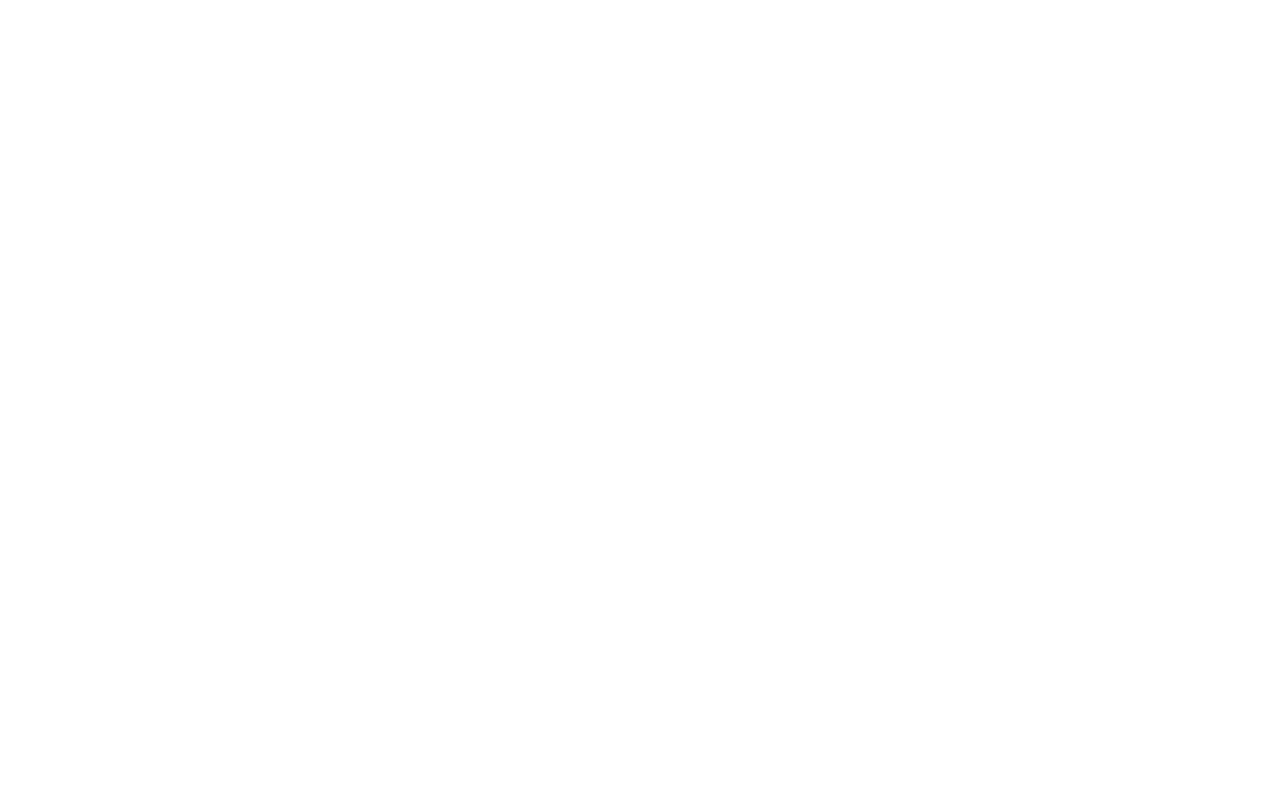
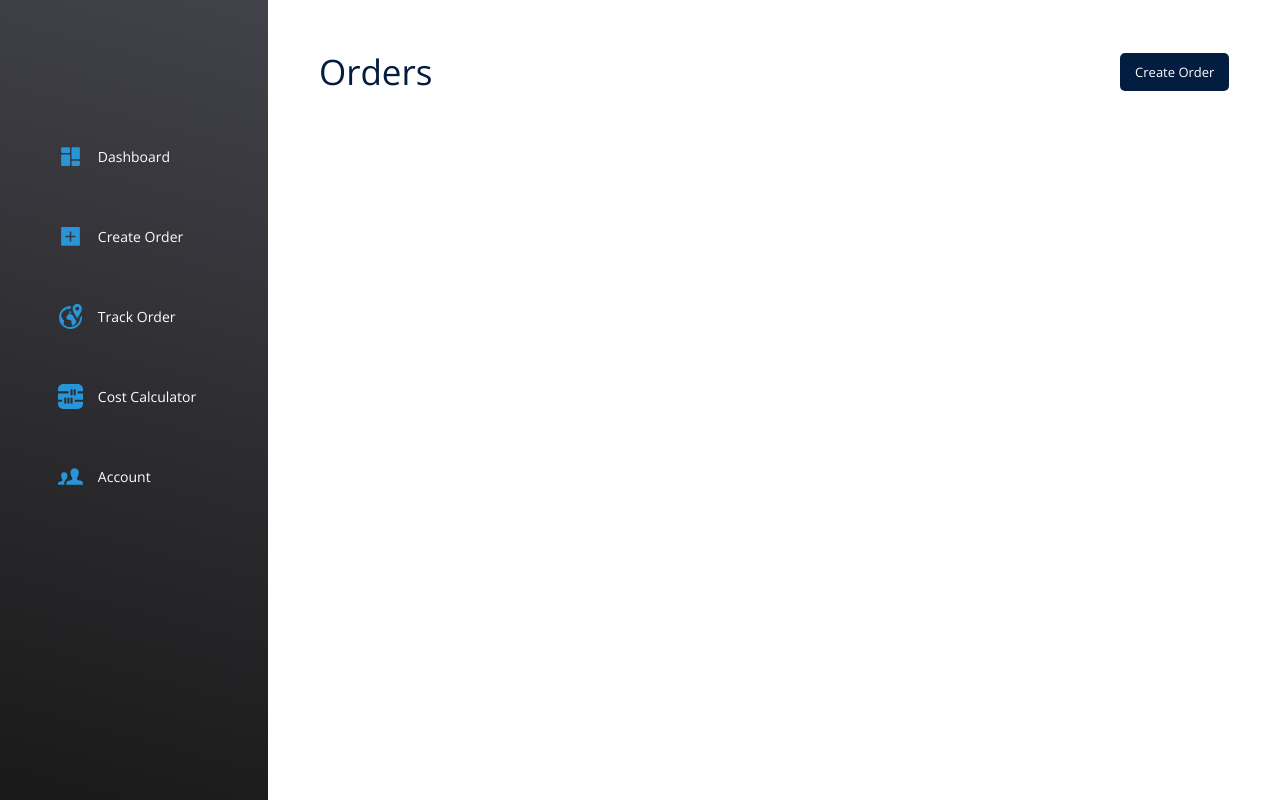
Before and after one commit to rambey-coder/checkit-enterprise, a React (Create React App) app: page /track-order in a window 1280 px wide. Before the commit this address had no page. Built offline with nearby package versions, Linux system fonts and the light colour scheme; sample sign-in values are in the browser's storage.

Commit message:
feat: add track order page

```diff
--- a/src/App.js
+++ b/src/App.js
@@ -7,6 +7,7 @@ import { Authenticated, RequireToken } from "./Authentication";
 import { ToastContainer } from "react-toastify";
 import "react-toastify/dist/ReactToastify.css";
 import Dashboard from "./pages/Dashboard/Dashboard";
+import TrackOrder from "./pages/TrackOrder/TrackOrder";
 
 function App() {
   return (
@@ -21,7 +22,8 @@ function App() {
         {/* protected route */}
         <Route element={<RequireToken />}>
               <Route path="/profile" element={<Dashboard />} />
-              <Route path="/account" element={<Account />} />
+          <Route path="/account" element={<Account />} />
+          <Route path="/track-order" element={<TrackOrder />} />
         </Route>
       </Routes>
     </div>
--- a/src/components/Sidebar/Sidebar.js
+++ b/src/components/Sidebar/Sidebar.js
@@ -23,10 +23,10 @@ const Sidebar = () => {
             <p>Create Order</p>
           </div>
 
-          <div>
+          <Link to="/track-order">
             <img src={track} alt="dashboard" />
             <p>Track Order</p>
-          </div>
+          </Link>
 
           <div>
             <img src={calc} alt="dashboard" />
--- /dev/null
+++ b/src/pages/TrackOrder/TrackOrder.js
@@ -0,0 +1,22 @@
+import React from "react";
+import Sidebar from "../../components/Sidebar/Sidebar";
+import styles from "./TrackOrder.module.css";
+
+const TrackOrder = () => {
+  return (
+    <div className={styles.container}>
+      <Sidebar />
+      <div className={styles.content}>
+        <div className={styles.order}>
+          <div className={styles.head}>
+            <h2>Orders</h2>
+            <button>Create Order</button>
+          </div>
+          <div></div>
+        </div>
+      </div>
+    </div>
+  );
+};
+
+export default TrackOrder;
--- /dev/null
+++ b/src/pages/TrackOrder/TrackOrder.module.css
@@ -0,0 +1,39 @@
+.container {
+  position: relative;
+  display: flex;
+}
+
+.content {
+  width: 90%;
+  margin: 3rem auto 0 auto;
+  flex-grow: 10;
+}
+
+.order {
+    width: 90%;
+    margin: auto;
+}
+
+.head {
+    display: flex;
+    align-items: center;
+    justify-content: space-between;
+}
+
+.head > h2 {
+    font-weight: 400;
+    font-size: 35px;
+    color: #031D40;
+    margin: 0;
+}
+
+.head > button {
+    background: #031D40;
+    padding: 10px 15px;
+    cursor: pointer;
+    border-radius: 5px;
+    border: 0;
+    outline: 0;
+    color: #ffff;
+    font-size: 13px;
+}
```
